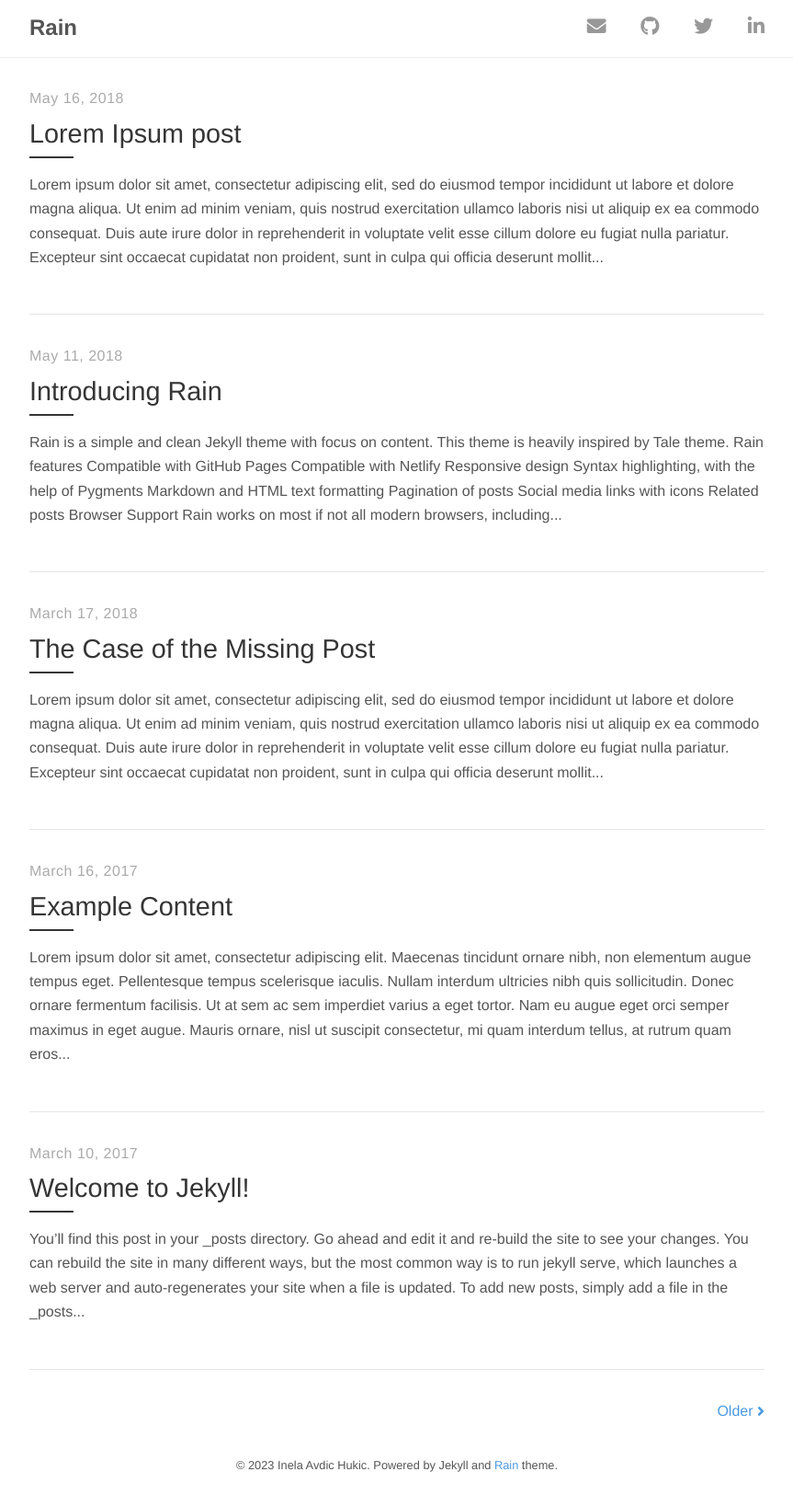
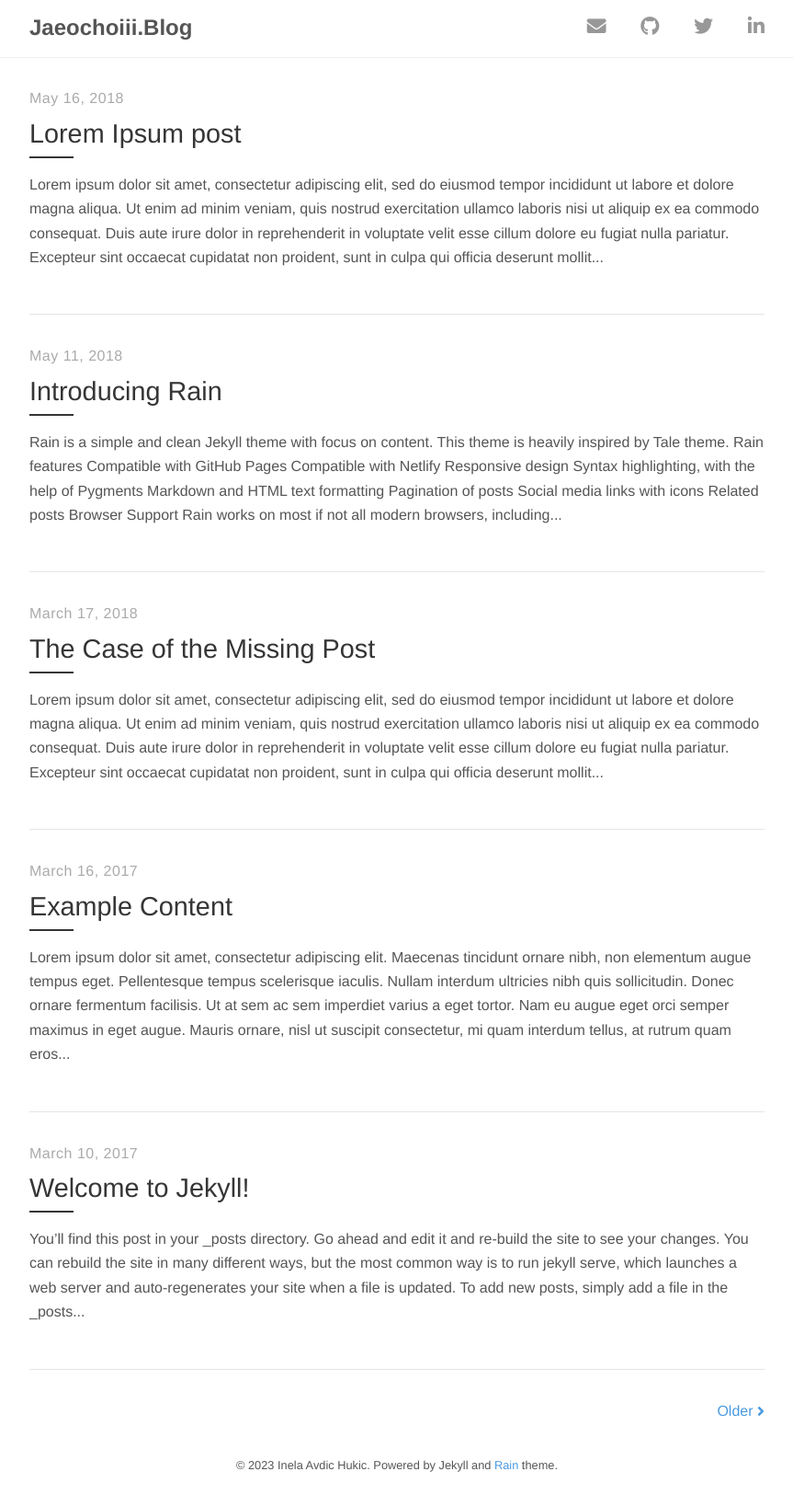
Before and after one commit to inelaah/rain, a Jekyll site: the page built from index.html, in a window 1280 px wide. Shown: the whole page at 92% size, without its empty margins (208-1071 px from the left). Built offline with Jekyll 4.4.1, drawn with Linux system fonts in a browser that asks for light colours; nearby versions of some CDN libraries; the list of posts is cut into pages by our own code.

Commit message:
Update _config.yml

```diff
--- a/_config.yml
+++ b/_config.yml
@@ -1,6 +1,6 @@
 # Site settings
-title:          Rain
-description:    "Rain is a simple and clean Jekyll theme with focus on content."
+title:          Jaeochoiii.Blog
+description:    "꾸준히 develop 하는 developer 입니다"
 url:            https://jaeochoii.github.io
 
 # Author
```
